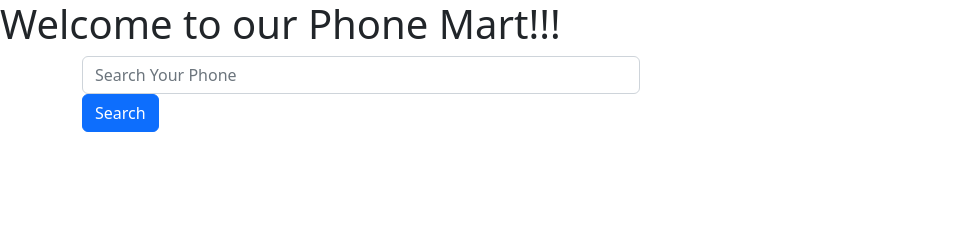
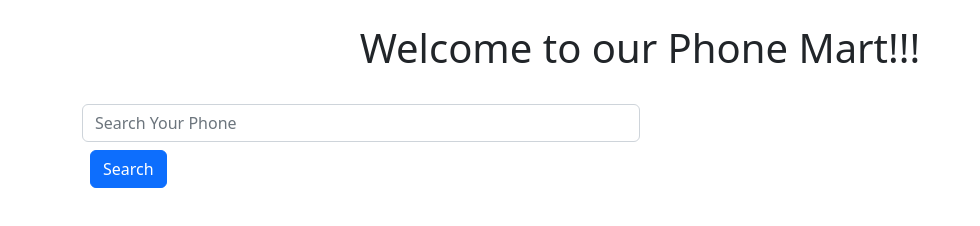
Before and after one commit to rafi-amin/Phone_Mart, a plain HTML site: page index.html in a window 1280 px wide. Shown: the whole page, without its empty margins (0-980 px from the left). Drawn offline with nearby package versions, Linux system fonts and the light colour scheme.

Commit message:
final half commit

```diff
--- a/index.html
+++ b/index.html
@@ -8,13 +8,13 @@
   </head>
   <body>
     <header>
-        <h1>Welcome to our Phone Mart!!!</h1>
+        <h1 class="text-center p-4">Welcome to our Phone Mart!!!</h1>
     </header>
     <main class="container">
       <section>
         <div class="mb-3 w-50">
           <input id="search-field" type="email" class="form-control" id="exampleFormControlInput1" placeholder="Search Your Phone">
-          <div id="btn-search" class="btn btn-primary">Search</div>
+          <div id="btn-search" class="btn btn-primary m-2">Search</div>
         </div>
       </section>
 
```
